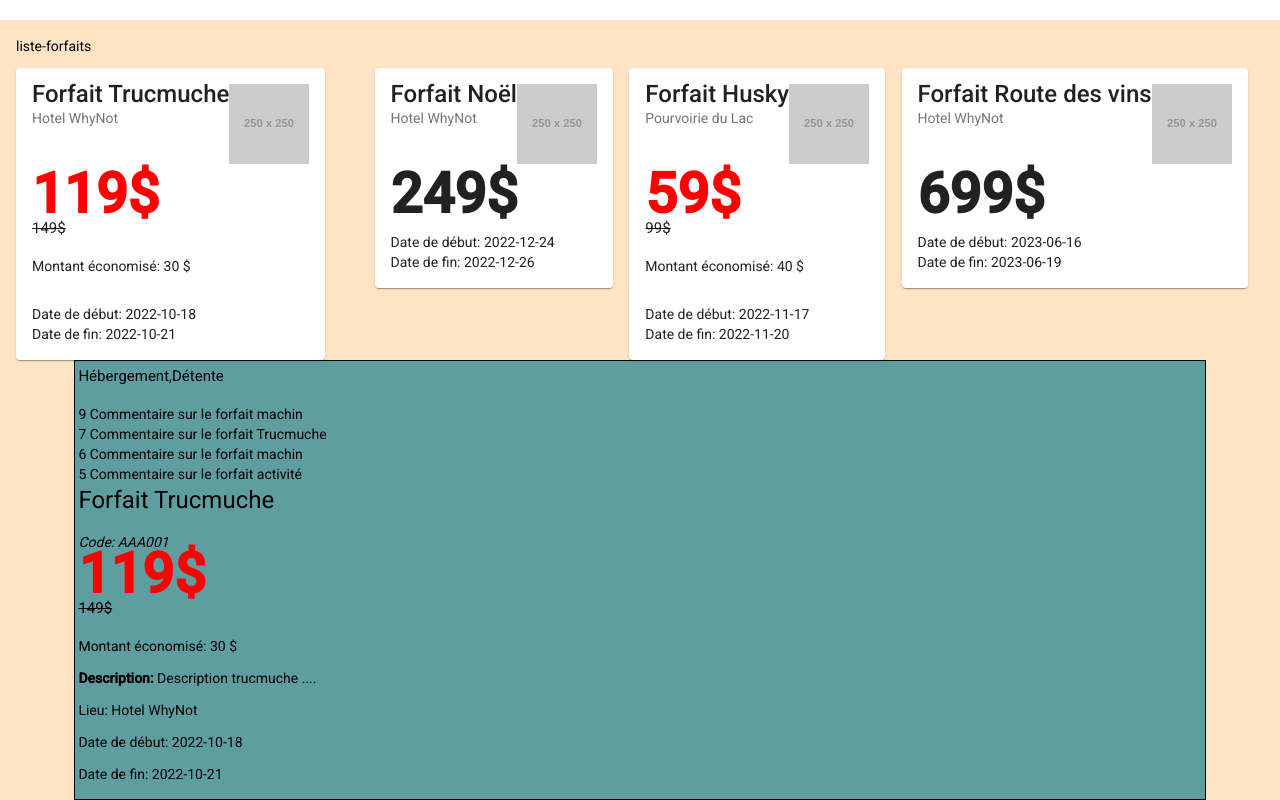
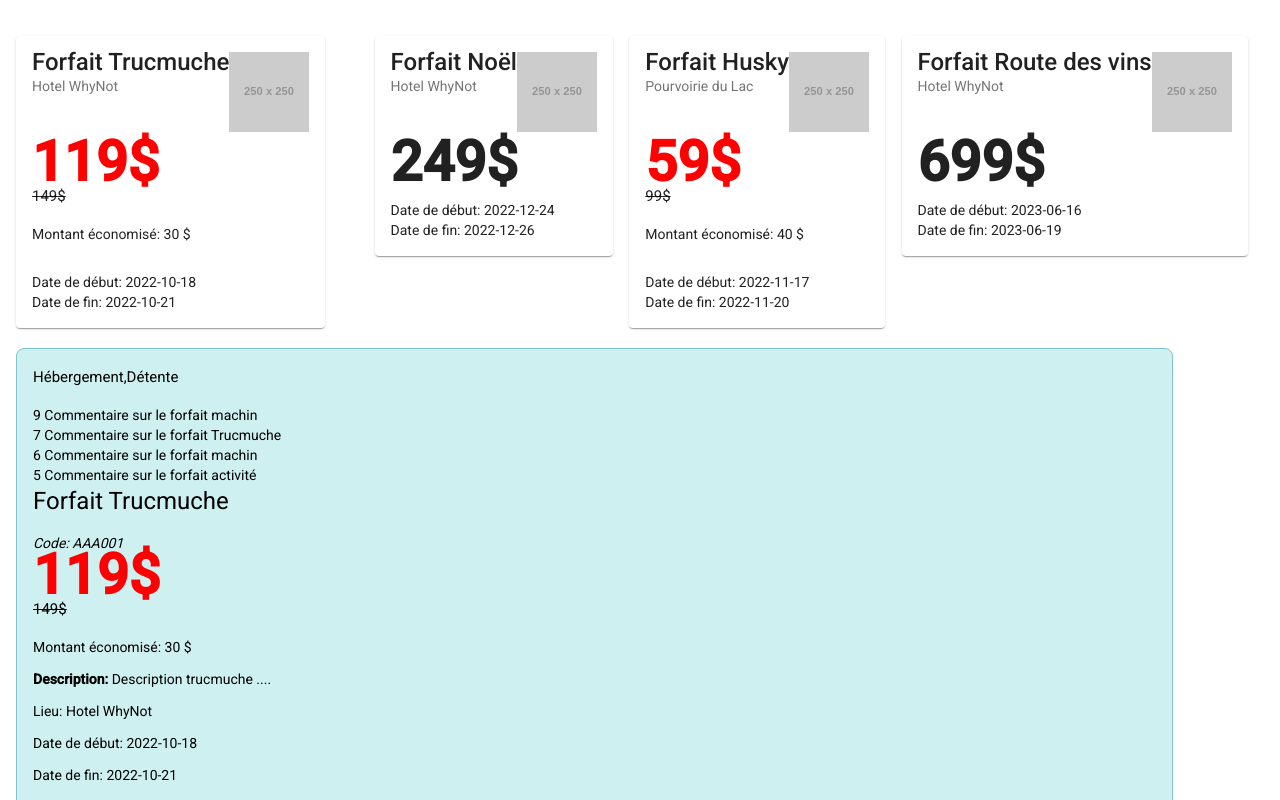
Before and after one commit to angelayke/PRGM-Web3-exercice-forfaiterie, an Angular app: page / in a window 1280 px wide. Shown: the top 800 px of the page. Built offline with nearby package versions, Linux system fonts and the light colour scheme.

Commit message:
changement backgrounds

```diff
--- a/src/app/app.component.html
+++ b/src/app/app.component.html
@@ -1,4 +1,5 @@
 <!-- * * * * * * * * * * * * * * * * * * * * * * * * * * * * * * * -->
+<div>
 <app-liste-forfaits></app-liste-forfaits>
-
+</div>
 <router-outlet></router-outlet>
--- a/src/app/forfait/forfait.component.css
+++ b/src/app/forfait/forfait.component.css
@@ -1,8 +1,9 @@
 :host{
     display: block;
-    border: 1px solid black;
-    background-color: cadetblue;
+    border: 1px solid rgb(127, 195, 207);
+    background-color: rgb(207, 240, 241);
+    border-radius: 0.5rem;
     width: 90%;
-    padding: 0.2rem;
-    margin: auto;
+    padding: 1rem;
+    margin: 20px 0;
 }
--- a/src/app/groupe-forfaits/groupe-forfaits.component.html
+++ b/src/app/groupe-forfaits/groupe-forfaits.component.html
@@ -13,7 +13,6 @@
         <mat-card-content>
             <p>Date de début: {{forfait?.dateDebut}} <br>
                Date de fin: {{forfait?.dateFin}}</p>
-
         </mat-card-content>
     </mat-card>
 </div>
--- a/src/app/liste-forfaits/liste-forfaits.component.css
+++ b/src/app/liste-forfaits/liste-forfaits.component.css
@@ -1,5 +1,5 @@
 :host{
     display: block;
-    background-color: bisque;
+    background-color: rgb(255, 255, 255);
     padding: 1rem;
 }
--- a/src/app/liste-forfaits/liste-forfaits.component.html
+++ b/src/app/liste-forfaits/liste-forfaits.component.html
@@ -1,4 +1,3 @@
-<p>liste-forfaits</p>
 <div  class="flex-card">
     <app-groupe-forfaits *ngFor="let f of forfaits" [forfait]="f"></app-groupe-forfaits>
 </div>
```
